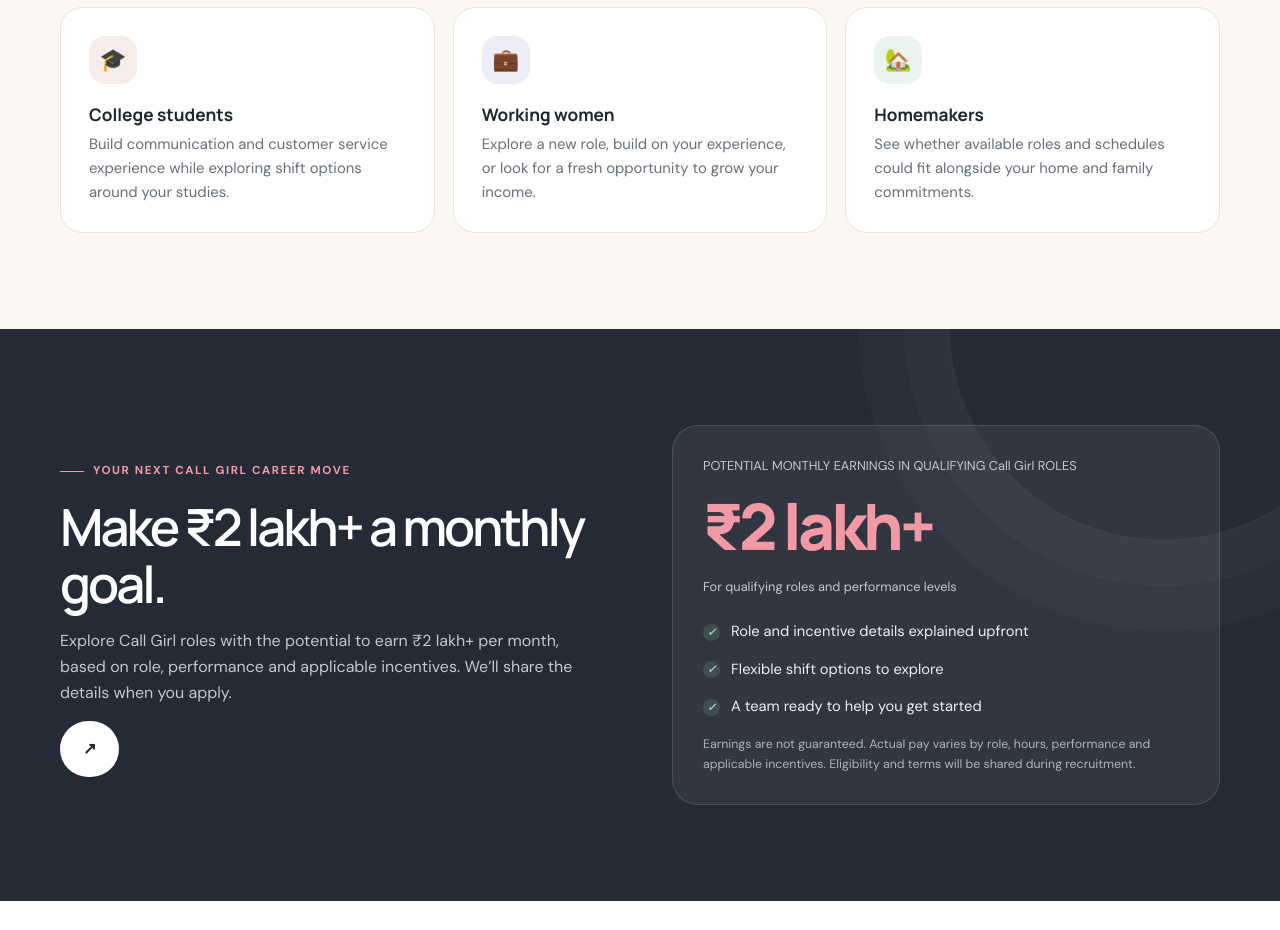
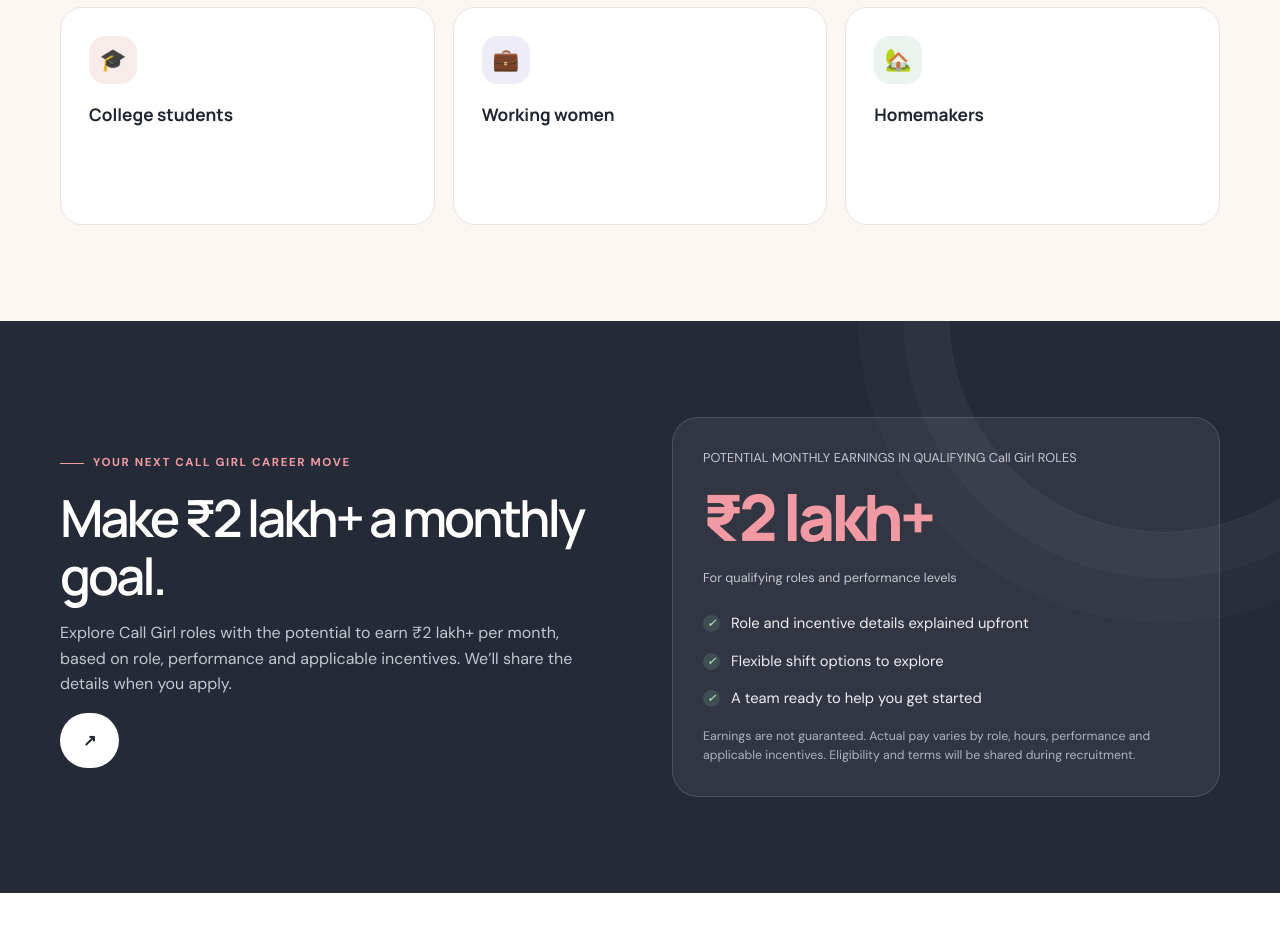
Before and after one commit to anshuman0427/Xstreambay-online, a website: page index.html in a window 1280 px wide. Shown: the part 1820-2750 px from the top of the page. Drawn offline with Linux system fonts and the light colour scheme.

Commit message:
Update index.html

```diff
--- a/index.html
+++ b/index.html
@@ -934,19 +934,15 @@
           <article class="benefit">
             <div class="icon">🎓</div>
             <h3>College students</h3>
-            <p>Build communication and customer service experience while exploring shift options around your studies.
-            </p>
           </article>
           <article class="benefit">
             <div class="icon">💼</div>
             <h3>Working women</h3>
-            <p>Explore a new role, build on your experience, or look for a fresh opportunity to grow your income.</p>
           </article>
           <article class="benefit">
             <div class="icon">🏡</div>
             <h3>Homemakers</h3>
-            <p>See whether available roles and schedules could fit alongside your home and family commitments.</p>
-          </article>
+           </article>
         </div>
       </div>
     </section>
```
